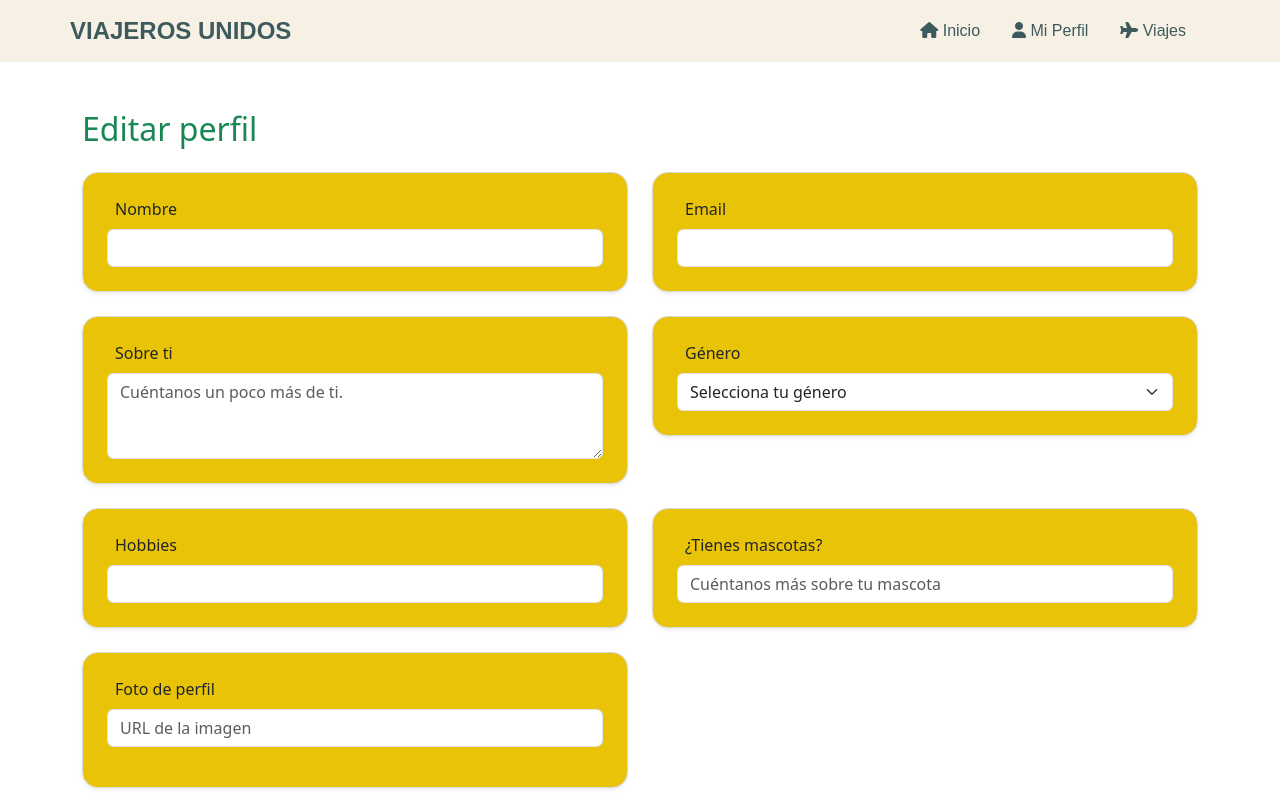
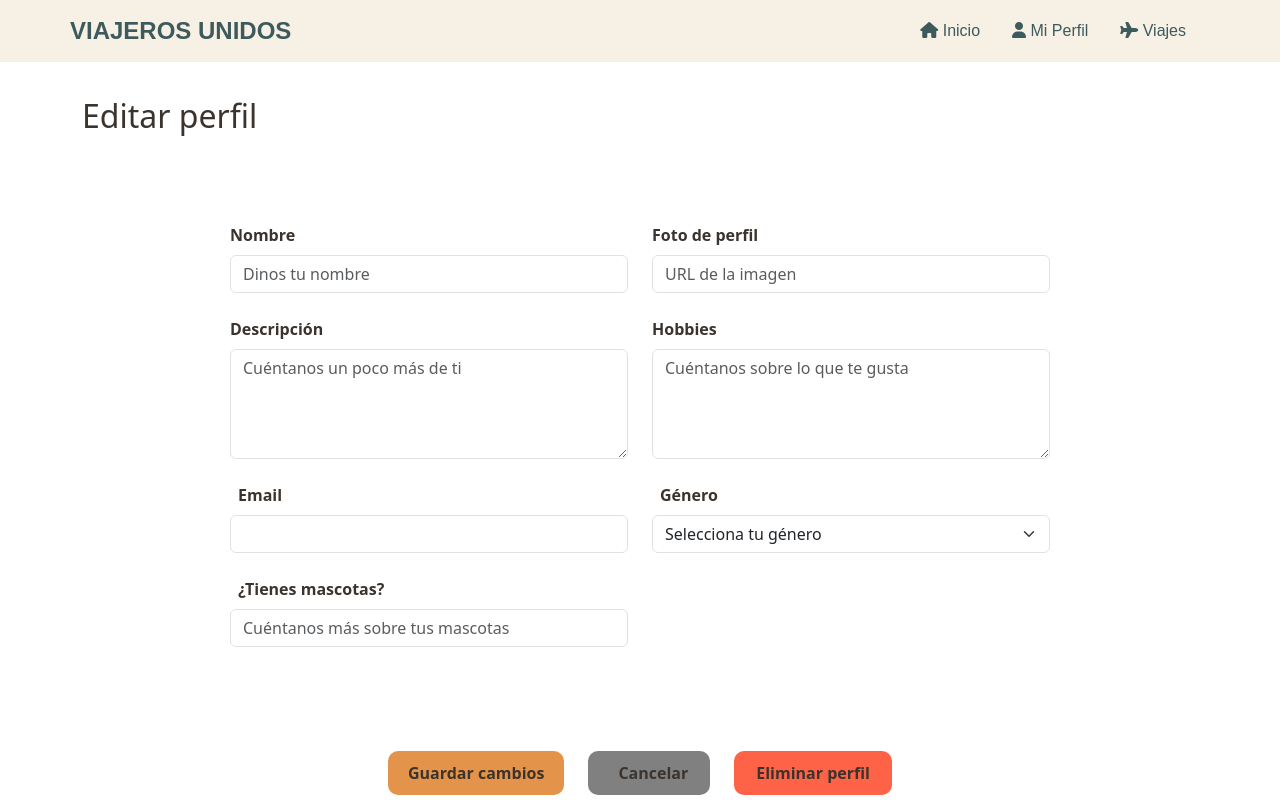
Before and after one commit to JavierSP1997/appFrontViajes, an Angular app: page /perfil-usuario/1/editar in a window 1280 px wide. Shown: the top 800 px of the page. Built offline with nearby package versions, Linux system fonts and the light colour scheme; no server answers.

Commit message:
estilos del edit-profile

```diff
--- a/src/app/pages/edit-user-profile/edit-user-profile.component.css
+++ b/src/app/pages/edit-user-profile/edit-user-profile.component.css
@@ -1,29 +1,54 @@
-.info-card {
-	background-color: var(--color-fondo-tarjeta);
-	padding: 1.5rem;
-	border-radius: 1rem;
-	border: 1px solid var(--color-borde);
-	box-shadow: 0 4px 6px var(--color-sombra);
+h2{
+    color: var(--color-texto-botones);
+    margin: 35px 0;
 }
 
-.perfil-btn {
-	background-color: var(--color-boton);
-	color: var(--color-boton-texto);
-	border: none;
-	padding: 0.6rem 1.2rem;
-	border-radius: 2rem;
-	font-weight: 500;
-	transition: background-color 0.3s ease;
+.formulario {
+    width: 900px;
+    margin: 20px auto;
+    padding: 40px;
 }
 
-.perfil-btn:hover {
-	background-color: var(--color-boton-hover-fondo);
-	color: var(--color-boton-hover);
+label{
+    font-weight: bold;
+    color: var(--color-texto-botones);
+
 }
 
-.profile-img {
-	max-width: 120px;
-	height: auto;
-	border-radius: 50%;
-	border: 2px solid var(--color-borde);
+.botones {
+    margin-bottom: 40px;
+    button{
+        border-radius: 10px;
+        padding: 8px 20px;
+        font-weight: bold;
+        color: var(--color-texto-botones);
+
+    }
+    .guardar {
+        background-color: var(--color-boton);
+        border: var(--color-boton);
+        transition: 0.3s;
+        &:hover {
+            color: var(--color-fondo-principal);
+            transform: scale(1.02);
+        }
+    }
+    .cancelar {
+        background-color: gray;
+        border: 2px solid gray;
+        transition: 0.3s;
+        &:hover{
+            color: var(--color-fondo-principal);
+            transform: scale(1.02);
+        }
+    }
+    .eliminar {
+        background-color: var(--color-enlace-hover);
+        border: 2px solid var(--color-enlace-hover);
+        transition: 0.3s;
+        &:hover{
+            color: var(--color-fondo-principal);
+            transform: scale(1.02);
+        }
+    }
 }
--- a/src/app/pages/edit-user-profile/edit-user-profile.component.html
+++ b/src/app/pages/edit-user-profile/edit-user-profile.component.html
@@ -1,102 +1,28 @@
-<div class="container my-5">
-  <h2 class="mb-4 text-success">Editar perfil</h2>
+<div class="container">
+    <h2>Editar perfil</h2>
 
-  <form [formGroup]="perfilUsuarioForm" (ngSubmit)="onSubmit()">
+  <form class="formulario mt-5" [formGroup]="perfilUsuarioForm" (ngSubmit)="onSubmit()">
     <div class="row gy-4">
       <div class="col-md-6">
-        <div class="info-card shadow-sm">
-          <label for="name" class="form-label"
-            ><i class="bi bi-person-fill me-2"></i>Nombre</label
-          >
+        <div>
+          <label for="name" class="form-label">Nombre</label>
           <input
             id="name"
             type="text"
             class="form-control"
             formControlName="name"
+            placeholder="Dinos tu nombre"
           />
         </div>
       </div>
 
       <div class="col-md-6">
-        <div class="info-card shadow-sm">
-          <label for="email" class="form-label"
-            ><i class="bi bi-envelope-fill me-2"></i>Email</label
-          >
-          <input
-            id="email"
-            type="email"
-            class="form-control"
-            formControlName="email"
-          />
-        </div>
-      </div>
-      <div class="col-md-6">
-        <div class="info-card shadow-sm">
-          <label for="description" class="form-label"
-            ><i class="bi bi-card-text me-2"></i>Sobre ti</label
-          >
-          <textarea
-            id="description"
-            rows="3"
-            class="form-control"
-            formControlName="description"
-            placeholder="Cuéntanos un poco más de ti."
-          ></textarea>
-        </div>
-      </div>
-
-      <div class="col-md-6">
-        <div class="info-card shadow-sm">
-          <label for="gender" class="form-label">
-            <i class="bi bi-gender-ambiguous me-2"></i>Género
-          </label>
-          <select id="gender" class="form-select" formControlName="gender">
-            <option value="" disabled>Selecciona tu género</option>
-            <option value="male">Masculino</option>
-            <option value="female">Femenino</option>
-            <option value="other">Otro</option>
-          </select>
-        </div>
-      </div>
-
-      <div class="col-md-6">
-        <div class="info-card shadow-sm">
-          <label for="hobbies" class="form-label"
-            ><i class="bi bi-controller me-2"></i>Hobbies</label
-          >
-          <input
-            id="hobbies"
-            type="text"
-            class="form-control"
-            formControlName="hobbies"
-          />
-        </div>
-      </div>
-
-      <div class="col-md-6">
-        <div class="info-card shadow-sm">
-          <label for="pets" class="form-label"
-            ><i class="bi bi-house-heart me-2"></i>¿Tienes mascotas?</label
-          >
-          <input
-            id="pets"
-            type="text"
-            class="form-control"
-            formControlName="pets"
-            placeholder="Cuéntanos más sobre tu mascota"
-          />
-        </div>
-      </div>
-
-      <div class="col-md-6">
-        <div class="info-card shadow-sm">
-          <label for="photo" class="form-label"
-            ><i class="bi bi-image me-2"></i>Foto de perfil</label
-          >
+        <div>
+          <label for="photo" class="form-label">Foto de perfil</label>
           <input
             id="photo"
             type="text"
-            class="form-control mb-3"
+            class="form-control"
             placeholder="URL de la imagen"
             formControlName="photo"
           />
@@ -110,20 +36,91 @@
           }
         </div>
       </div>
+
+      <div class="col-md-6">
+        <div>
+          <label for="description" class="form-label">Descripción</label>
+          <textarea
+            id="description"
+            rows="4"
+            class="form-control"
+            formControlName="description"
+            placeholder="Cuéntanos un poco más de ti"
+          ></textarea>
+        </div>
+      </div>
+
+      <div class="col-md-6">
+        <div>
+          <label for="hobbies" class="form-label">Hobbies</label>
+          <textarea
+            id="hobbies"
+            rows="4"
+            type="text"
+            class="form-control"
+            formControlName="hobbies"
+            placeholder="Cuéntanos sobre lo que te gusta"
+          ></textarea>
+        </div>
+      </div>
+
+      <div class="col-md-6">
+        <div>
+          <label for="email" class="form-label"
+            ><i class="bi bi-envelope-fill me-2"></i>Email</label
+          >
+          <input
+            id="email"
+            type="email"
+            class="form-control"
+            formControlName="email"
+          />
+        </div>
+      </div>
+
+
+      <div class="col-md-6">
+        <div>
+          <label for="gender" class="form-label">
+            <i class="bi bi-gender-ambiguous me-2"></i>Género
+          </label>
+          <select id="gender" class="form-select" formControlName="gender">
+            <option value="" disabled>Selecciona tu género</option>
+            <option value="male">Masculino</option>
+            <option value="female">Femenino</option>
+            <option value="other">Otro</option>
+          </select>
+        </div>
+      </div>
+
+
+
+      <div class="col-md-6">
+        <div>
+          <label for="pets" class="form-label"
+            ><i class="bi bi-house-heart me-2"></i>¿Tienes mascotas?</label
+          >
+          <input
+            id="pets"
+            type="text"
+            class="form-control"
+            formControlName="pets"
+            placeholder="Cuéntanos más sobre tus mascotas"
+          />
+        </div>
+      </div>
+
+    </div>
+  </form>
+
+    <div class="d-flex justify-content-center gap-4 mt-5 p-3 botones">
+      <button class="guardar" type="submit">Guardar cambios
+      </button>
+      <button class="cancelar" type="button" (click)="cancelarEdicion()">
+        <i class="bi bi-x-circle me-2"></i>Cancelar
+      </button>
+      <button class="eliminar" type="button" (click)="eliminarPerfil()">Eliminar perfil
+      </button>
     </div>
 
-    <div class="d-flex justify-content-end gap-3 mt-4">
-      <button type="submit" class="btn perfil-btn">
-        <i class="bi bi-save me-2"></i>Guardar cambios
-      </button>
-      <button type="button" class="btn perfil-btn" (click)="cancelarEdicion()">
-        <i class="bi bi-x-circle me-2"></i>Cancelar
-      </button>
-    </div>
-  </form>
-  <div class="d-flex justify-content-end mt-3">
-    <button type="button" class="btn btn-danger" (click)="eliminarPerfil()">
-      <i class="bi bi-trash-fill me-2"></i>Eliminar perfil
-    </button>
   </div>
-</div>
--- a/src/app/pages/my-profile/my-profile.component.css
+++ b/src/app/pages/my-profile/my-profile.component.css
@@ -27,6 +27,15 @@ h1{
   align-content: center;
 }
 
+.foto{
+  width: 200px;
+  height: 200px;
+  text-align: center;
+  align-content: center;
+  font-size: 20px;
+
+}
+
 figure {
   width: 200px;
   height: 200px;
@@ -47,7 +56,7 @@ figure {
 
   .cajaTitulo{
     justify-self: center;
-    background-color: var(--color-boton);
+    background-color: var(--color-boton-bgc-hover);
     width: 100%;
   }
   h5{
--- a/src/app/pages/my-profile/my-profile.component.html
+++ b/src/app/pages/my-profile/my-profile.component.html
@@ -1,6 +1,6 @@
 
   <nav
-    class="container d-flex justify-content-between align-items-center headerNav">
+    class="container my-4 d-flex justify-content-between align-items-center headerNav">
     <h2>Mi Perfil</h2>
 
     <div class="d-flex gap-4">
@@ -20,10 +20,10 @@
   </nav>
 @if (usuario) {
 <div class="container">
-  <div class="d-flex justify-content-evenly perfil">
+  <div class="d-flex justify-content-around perfil">
       <h1>{{ usuario.nombre }}</h1>
       @if (!usuario.imagen) {
-        <p class="text-muted mt-2">
+        <p class="text-muted mt-2 foto">
           <i class="bi bi-exclamation-circle me-2"></i>Aún no tienes foto
         </p>
       } @else {
@@ -96,7 +96,7 @@
     <div class="mascota">
       <div class="centro">
         <div class="cajaTitulo">
-          <h5>¿Tienes mascotas?</h5>
+          <h5>Mascotas</h5>
         </div>
         @if (usuario.pets) {
         <p>{{ usuario.pets }}</p>
--- a/src/styles.css
+++ b/src/styles.css
@@ -9,12 +9,10 @@
 	--color-boton-bgc-hover: #f0a369cc;
 	--color-boton: #e4944a;
 	--color-boton-texto-hover: #3a3128;
-	--color-boton-fondo-hover: #f0a469;
 	--color-boton-texto: #100c0cd7;
 	--color-enlace-hover: #ff6347;
 	--color-fondo-seccion: #e9f6ef;
 	--color-fondo-tarjeta: #e9c307;
-	--color-fondo-pie-pagina: #3d5a5d;
 	--color-borde: #d9d9d9;
 	--color-sombra: rgba(0, 0, 0, 0.1);
 }
```
